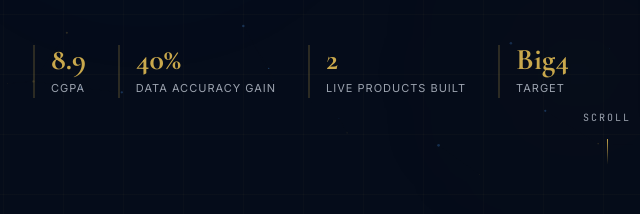
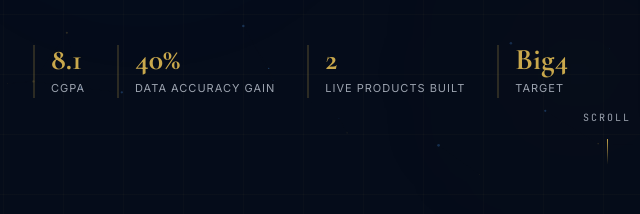
Before and after one commit to SK0705/SRIKAR-KUCHI, a plain HTML site: page PORTFOLIO/index.html in a window 1280 px wide. Shown: the part 586-800 px from the top of the page, 57-697 px from the left. Drawn offline with nearby package versions, Linux system fonts and the light colour scheme.

Commit message:
Update CGPA stat from 8.9 to 8.1

```diff
--- a/PORTFOLIO/index.html
+++ b/PORTFOLIO/index.html
@@ -1536,7 +1536,7 @@
 
       <div class="hero-stats">
         <div class="stat">
-          <div class="stat-num">8.9</div>
+          <div class="stat-num">8.1</div>
           <div class="stat-label">CGPA</div>
         </div>
         <div class="stat">
```
